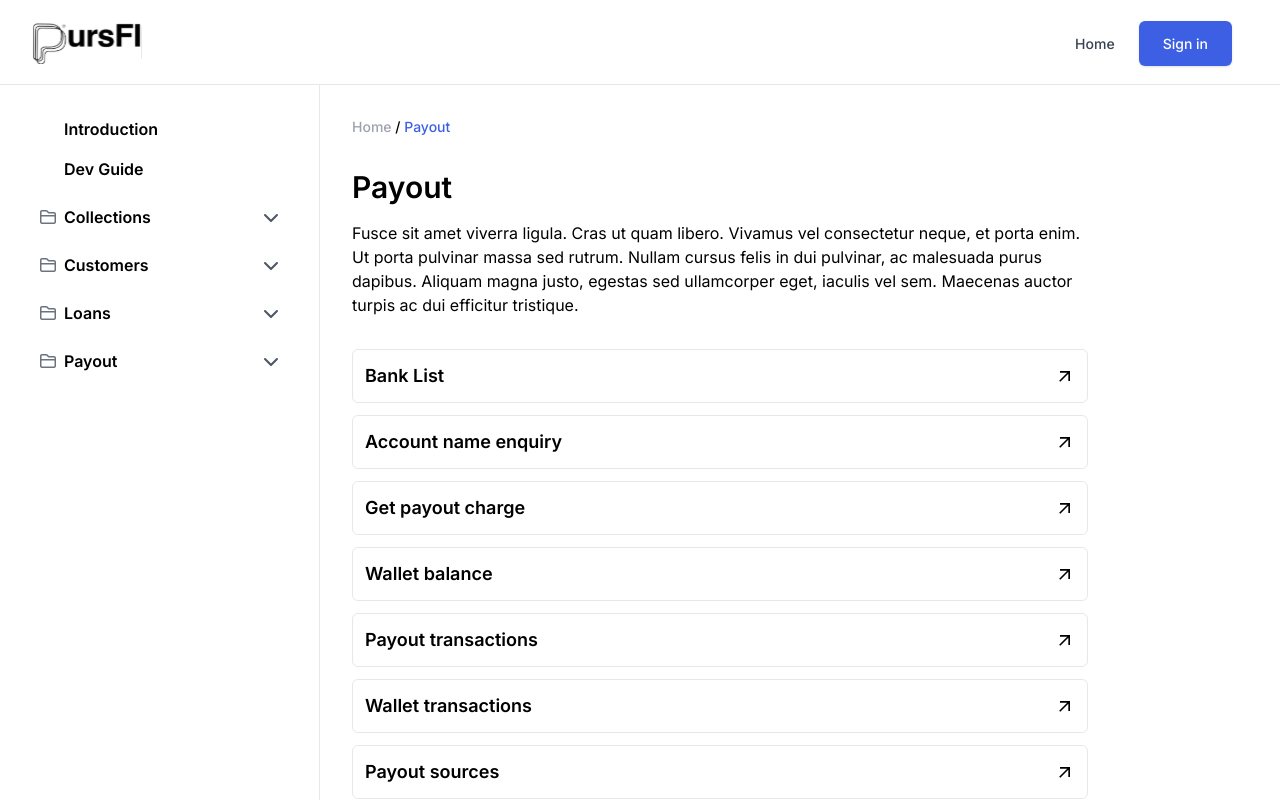
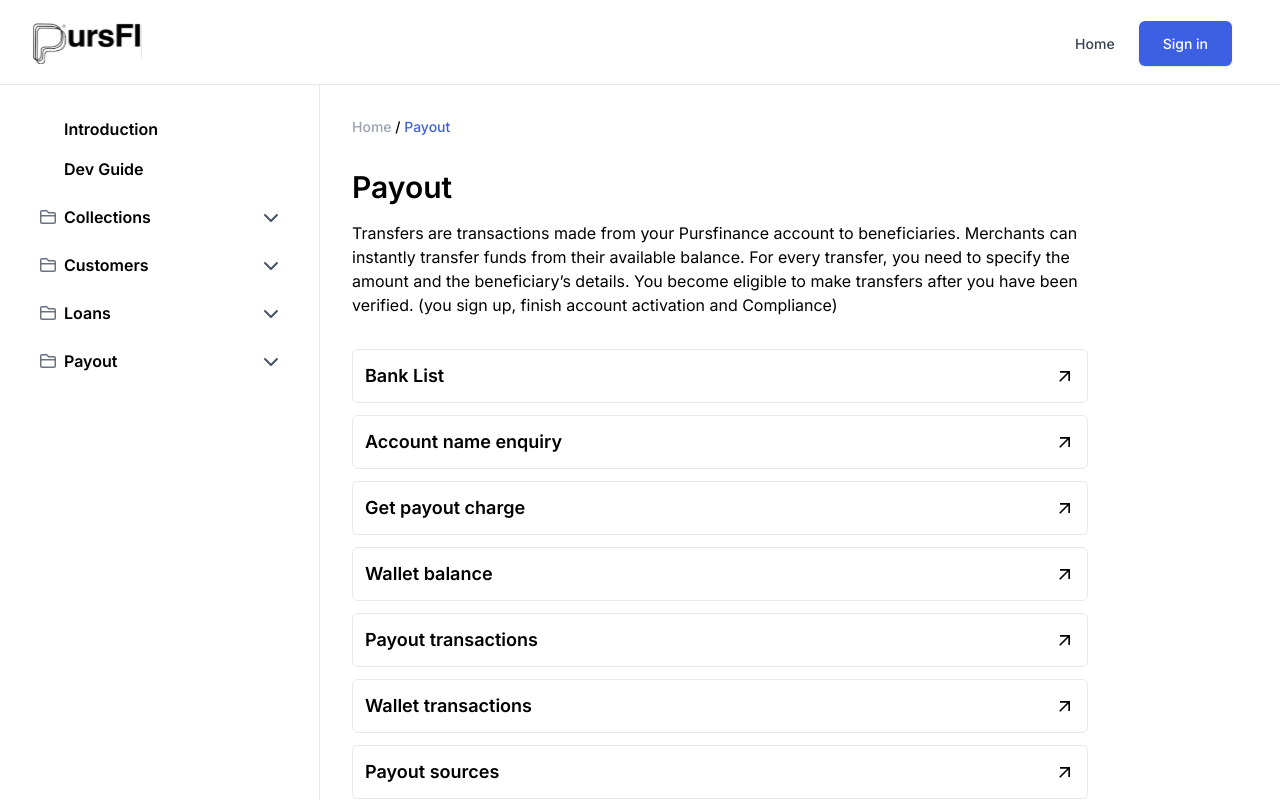
Before and after one commit to lazynerdlab/OpenAPI-Web-Doc, a Next.js app: page /category/payout in a window 1280 px wide. Shown: the top 800 px of the page. Built offline with nearby package versions, Linux system fonts and the light colour scheme.

Commit message:
Update PayoutCategory.tsx

```diff
--- a/components/PayoutCategory/PayoutCategory.tsx
+++ b/components/PayoutCategory/PayoutCategory.tsx
@@ -55,11 +55,11 @@ const PayoutCategory = () => {
         <span className="flex flex-col gap-4">
           <h2 className="text-3xl font-semibold">Payout</h2>
           <p>
-            Fusce sit amet viverra ligula. Cras ut quam libero. Vivamus vel
-            consectetur neque, et porta enim. Ut porta pulvinar massa sed
-            rutrum. Nullam cursus felis in dui pulvinar, ac malesuada purus
-            dapibus. Aliquam magna justo, egestas sed ullamcorper eget, iaculis
-            vel sem. Maecenas auctor turpis ac dui efficitur tristique.
+           Transfers are transactions made from your Pursfinance account to beneficiaries.
+            Merchants can instantly transfer funds from their available balance.
+            For every transfer, you need to specify the amount and the beneficiary’s details.
+            You become eligible to make transfers after you have been verified.
+            (you sign up, finish account activation and Compliance)
           </p>
         </span>
 
```
